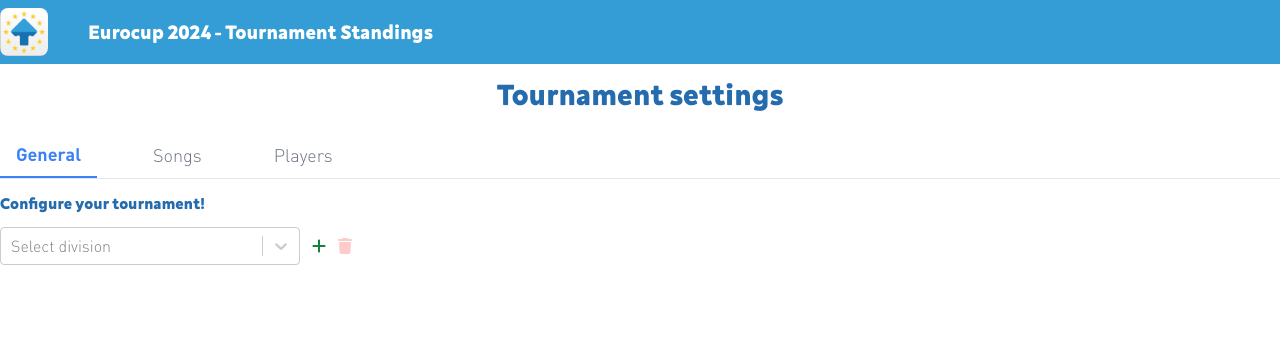
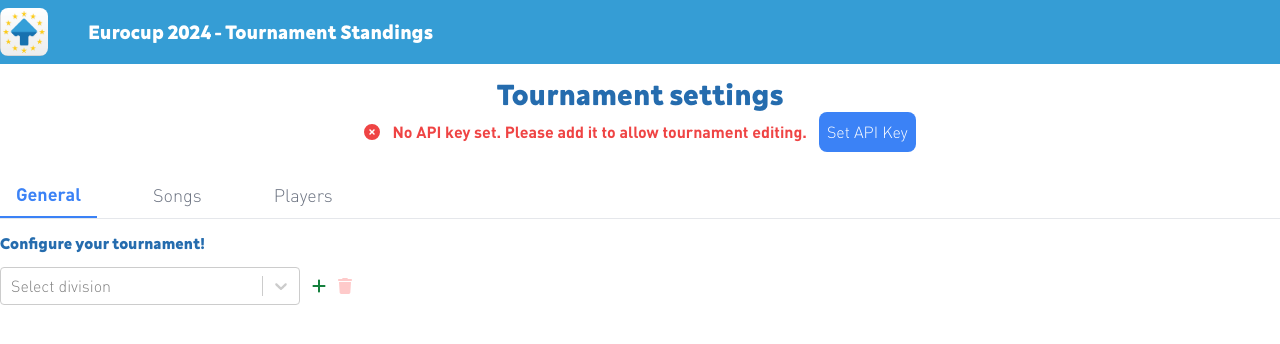
Before and after one commit to dando92/eurocup2024, a React (Vite) app in the folder TournamentViewer/: page /manage in a window 1280 px wide. Shown: the top 344 px of the page. Built offline with nearby package versions, Linux system fonts and the light colour scheme; no server answers.

Commit message:
api key management

```diff
--- a/TournamentViewer/src/pages/ManagePage.tsx
+++ b/TournamentViewer/src/pages/ManagePage.tsx
@@ -2,22 +2,63 @@ import { Tab } from "@headlessui/react";
 import PlayersList from "../components/manage/players/PlayersList";
 import SongsList from "../components/manage/songs/SongsList";
 import TournamentSettings from "../components/manage/tournament/TournamentSettings";
+import { useEffect, useState } from "react";
+import axios from "axios";
+import { faCheckCircle, faTimesCircle } from "@fortawesome/free-solid-svg-icons";
+import { FontAwesomeIcon } from "@fortawesome/react-fontawesome";
 
 export function classNames(...classes: string[]) {
   return classes.filter(Boolean).join(" ");
 }
 
 export default function ManagePage() {
+  const [apiKey, setApiKey] = useState<string>("");
+
+  useEffect(() => {
+    setApiKey(localStorage.getItem("apiKey") || "");
+  }, []);
+
+  useEffect(() => {
+    axios.defaults.headers.common["Authorization"] = `${apiKey}`;
+  }, [apiKey]);
+
   return (
     <div>
       <h1 className="text-3xl text-center">Tournament settings</h1>
+      <div className="flex flex-row justify-center items-center gap-3">
+        {apiKey.length === 0 ? (
+          <div className="text-red-500 flex flex-row gap-3 items-center font-bold">
+            <FontAwesomeIcon icon={faTimesCircle} />
+            <span>No API key set. Please add it to allow tournament editing.</span>
+          </div>
+        ) : (
+          <div className="text-green-500 flex flex-row gap-3 items-center font-bold">
+            <FontAwesomeIcon icon={faCheckCircle} />
+            <span>API key set. You are ready to go!</span>
+          </div>
+        )}
+        <button
+          onClick={() => {
+            const ak = prompt("Enter your API key", apiKey)?.toLocaleLowerCase();
+            if (ak) {
+              setApiKey(ak);
+              localStorage.setItem("apiKey", ak);
+            }
+          }}
+          className="bg-blue-500 text-white p-2 rounded-lg"
+        >
+          Set API Key
+        </button>
+      </div>
       <Tab.Group>
         <Tab.List className="flex flex-row gap-10 border-b mt-5">
           <Tab
             className={({ selected }) =>
               classNames(
                 "py-2 px-4 text-lg",
-                selected ? "border-b-2 border-blue-500 font-bold text-blue-500" : "text-gray-500"
+                selected
+                  ? "border-b-2 border-blue-500 font-bold text-blue-500"
+                  : "text-gray-500"
               )
             }
           >
@@ -27,7 +68,9 @@ export default function ManagePage() {
             className={({ selected }) =>
               classNames(
                 "py-2 px-4 text-lg",
-                selected ? "border-b-2 border-blue-500 font-bold text-blue-500" : "text-gray-500"
+                selected
+                  ? "border-b-2 border-blue-500 font-bold text-blue-500"
+                  : "text-gray-500"
               )
             }
           >
@@ -37,7 +80,9 @@ export default function ManagePage() {
             className={({ selected }) =>
               classNames(
                 "py-2 px-4 text-lg",
-                selected ? "border-b-2 border-blue-500 font-bold text-blue-500" : "text-gray-500"
+                selected
+                  ? "border-b-2 border-blue-500 font-bold text-blue-500"
+                  : "text-gray-500"
               )
             }
           >
```
Also changed, not shown: 1 other file (tests, documents, lock files or other folders).
